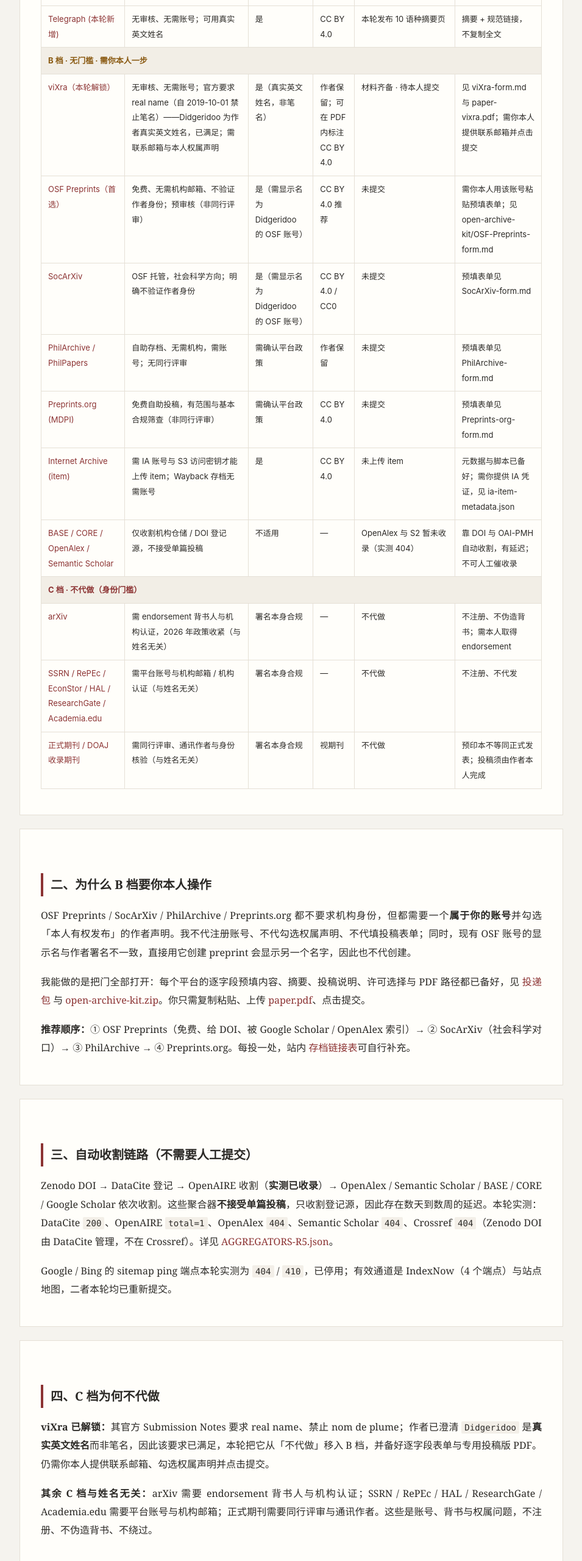
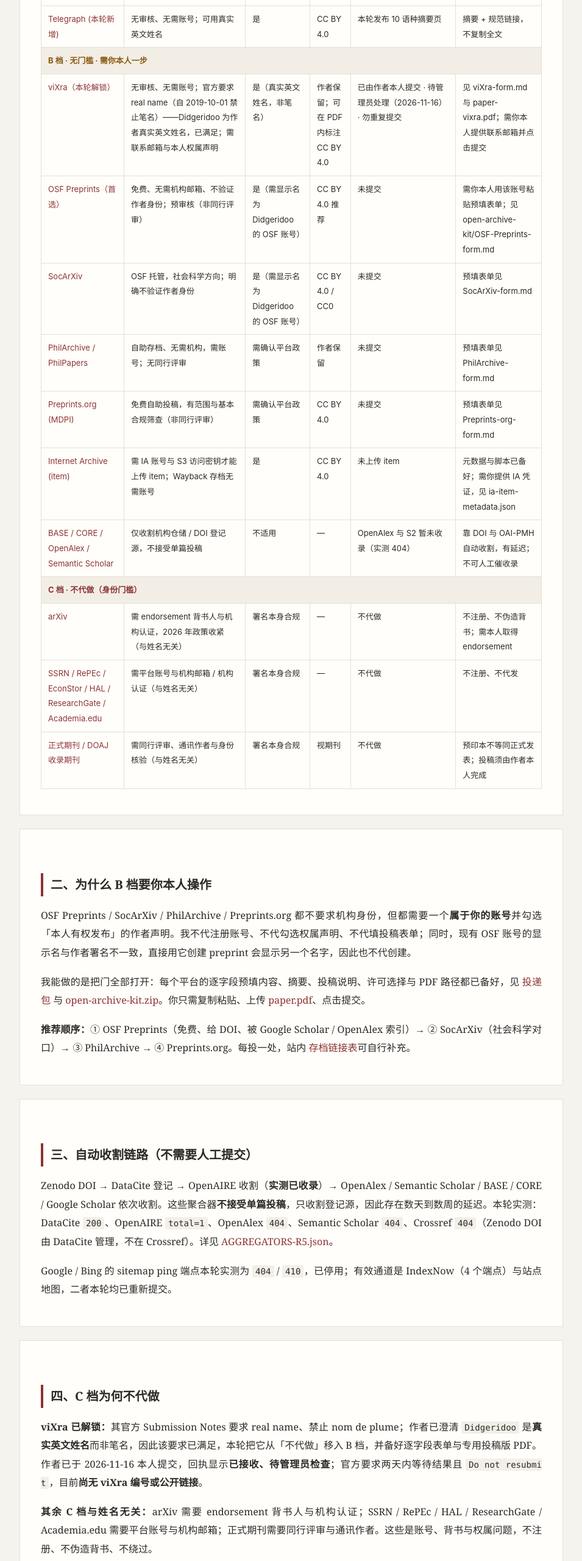
Before and after one commit to kiloiam/labor-value-theory-preprint, a plain HTML site: page open-archives.html in a window 1280 px wide. Shown: the part 1040-3600 px from the top of the page at 61% size, without its empty margins (162-1117 px from the left). Drawn offline with Linux system fonts and the light colour scheme.

Commit message:
Round 5 final: corrected report figures, stabilised checksums, author-name clarification and viXra submission kit

```diff
--- a/open-archives.html
+++ b/open-archives.html
@@ -54,7 +54,7 @@ pre{background:#f7f4ee;border:1px solid var(--line);padding:14px;overflow:auto;f
 <tr><td><a href="https://archive.softwareheritage.org/" rel="noopener noreferrer" target="_blank">Software Heritage</a></td><td>无</td><td>是</td><td>CC BY 4.0</td><td>succeeded / full</td><td>本轮继续请求存档</td></tr>
 <tr><td><a href="https://telegra.ph/" rel="noopener noreferrer" target="_blank">Telegraph (本轮新增)</a></td><td>无审核、无需账号；可用真实英文姓名</td><td>是</td><td>CC BY 4.0</td><td>本轮发布 10 语种摘要页</td><td>摘要 + 规范链接，不复制全文</td></tr>
 <tr><td colspan="7" style="background:#f2eee6;font-weight:700;color:#8a5a12">B 档 · 无门槛 · 需你本人一步</td></tr>
-<tr><td><a href="https://vixra.org/submit" rel="noopener noreferrer" target="_blank">viXra（本轮解锁）</a></td><td>无审核、无需账号；官方要求 real name（自 2019-10-01 禁止笔名）——Didgeridoo 为作者真实英文姓名，已满足；需联系邮箱与本人权属声明</td><td>是（真实英文姓名，非笔名）</td><td>作者保留；可在 PDF 内标注 CC BY 4.0</td><td>材料齐备 · 待本人提交</td><td>见 viXra-form.md 与 paper-vixra.pdf；需你本人提供联系邮箱并点击提交</td></tr>
+<tr><td><a href="https://vixra.org/submit" rel="noopener noreferrer" target="_blank">viXra（本轮解锁）</a></td><td>无审核、无需账号；官方要求 real name（自 2019-10-01 禁止笔名）——Didgeridoo 为作者真实英文姓名，已满足；需联系邮箱与本人权属声明</td><td>是（真实英文姓名，非笔名）</td><td>作者保留；可在 PDF 内标注 CC BY 4.0</td><td>已由作者本人提交 · 待管理员处理（2026-11-16） · 勿重复提交</td><td>见 viXra-form.md 与 paper-vixra.pdf；需你本人提供联系邮箱并点击提交</td></tr>
 <tr><td><a href="https://osf.io/preprints/" rel="noopener noreferrer" target="_blank">OSF Preprints（首选）</a></td><td>免费、无需机构邮箱、不验证作者身份；预审核（非同行评审）</td><td>是（需显示名为 Didgeridoo 的 OSF 账号）</td><td>CC BY 4.0 推荐</td><td>未提交</td><td>需你本人用该账号粘贴预填表单；见 open-archive-kit/OSF-Preprints-form.md</td></tr>
 <tr><td><a href="https://osf.io/preprints/socarxiv" rel="noopener noreferrer" target="_blank">SocArXiv</a></td><td>OSF 托管，社会科学方向；明确不验证作者身份</td><td>是（需显示名为 Didgeridoo 的 OSF 账号）</td><td>CC BY 4.0 / CC0</td><td>未提交</td><td>预填表单见 SocArXiv-form.md</td></tr>
 <tr><td><a href="https://philarchive.org/" rel="noopener noreferrer" target="_blank">PhilArchive / PhilPapers</a></td><td>自助存档、无需机构，需账号；无同行评审</td><td>需确认平台政策</td><td>作者保留</td><td>未提交</td><td>预填表单见 PhilArchive-form.md</td></tr>
@@ -76,7 +76,7 @@ pre{background:#f7f4ee;border:1px solid var(--line);padding:14px;overflow:auto;f
 <p>Google / Bing 的 sitemap ping 端点本轮实测为 <code>404</code> / <code>410</code>，已停用；有效通道是 IndexNow（4 个端点）与站点地图，二者本轮均已重新提交。</p>
 </div>
 <div class="card"><h2>四、C 档为何不代做</h2>
-<p><b>viXra 已解锁：</b>其官方 Submission Notes 要求 real name、禁止 nom de plume；作者已澄清 <code>Didgeridoo</code> 是<b>真实英文姓名</b>而非笔名，因此该要求已满足，本轮把它从「不代做」移入 B 档，并备好逐字段表单与专用投稿版 PDF。仍需你本人提供联系邮箱、勾选权属声明并点击提交。</p>
+<p><b>viXra 已解锁：</b>其官方 Submission Notes 要求 real name、禁止 nom de plume；作者已澄清 <code>Didgeridoo</code> 是<b>真实英文姓名</b>而非笔名，因此该要求已满足，本轮把它从「不代做」移入 B 档，并备好逐字段表单与专用投稿版 PDF。作者已于 2026-11-16 本人提交，回执显示<b>已接收、待管理员检查</b>；官方要求两天内等待结果且 <code>Do not resubmit</code>，目前<b>尚无 viXra 编号或公开链接</b>。</p>
 <p><b>其余 C 档与姓名无关：</b>arXiv 需要 endorsement 背书人与机构认证；SSRN / RePEc / HAL / ResearchGate / Academia.edu 需要平台账号与机构邮箱；正式期刊需要同行评审与通讯作者。这些是账号、背书与权属问题，不注册、不伪造背书、不绕过。</p>
 </div>
 <div class="card"><h2>五、一键辅助</h2>
```
Also changed, not shown: FIGSHARE-TAKEDOWN.html (+1 -1 lines), 10 other files.
